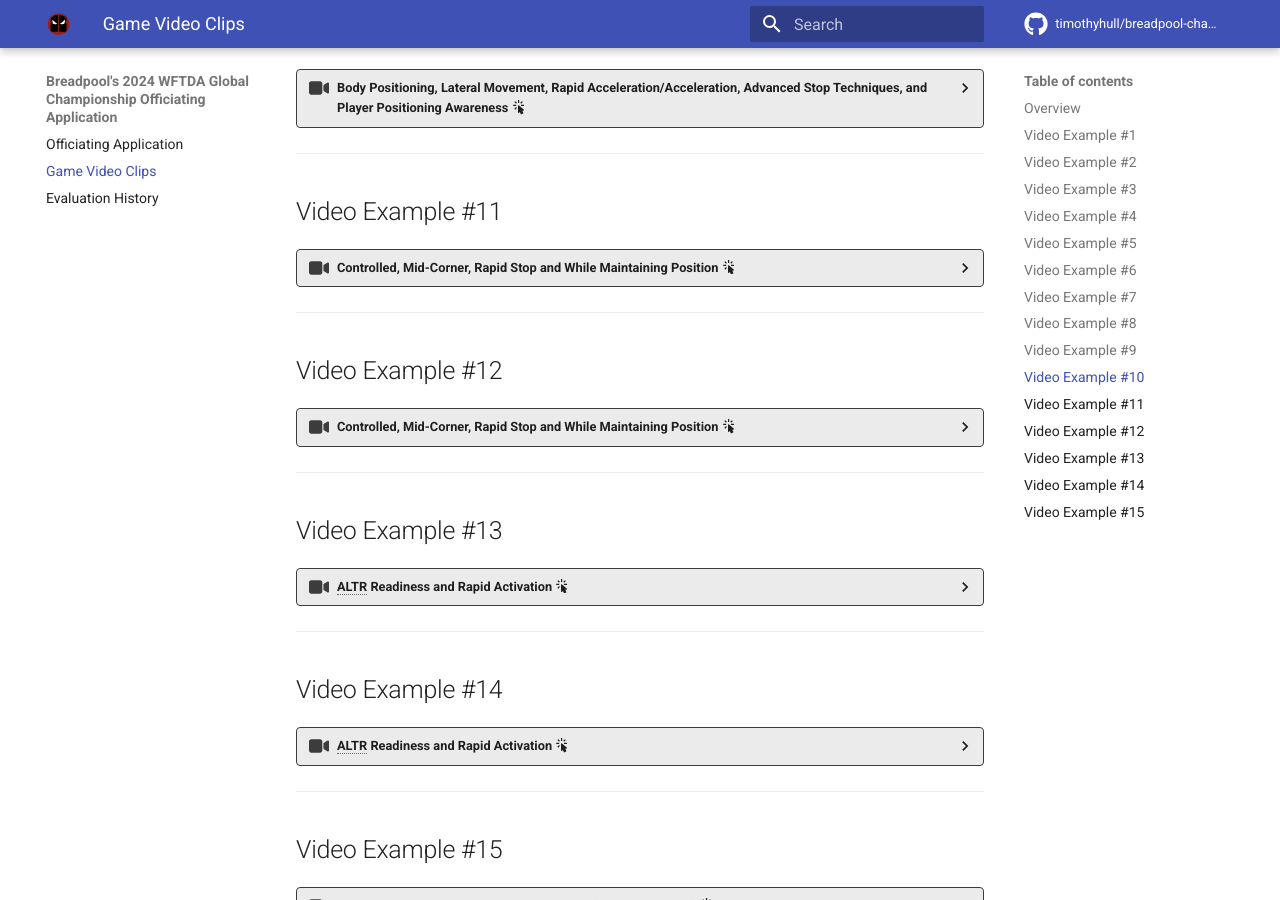
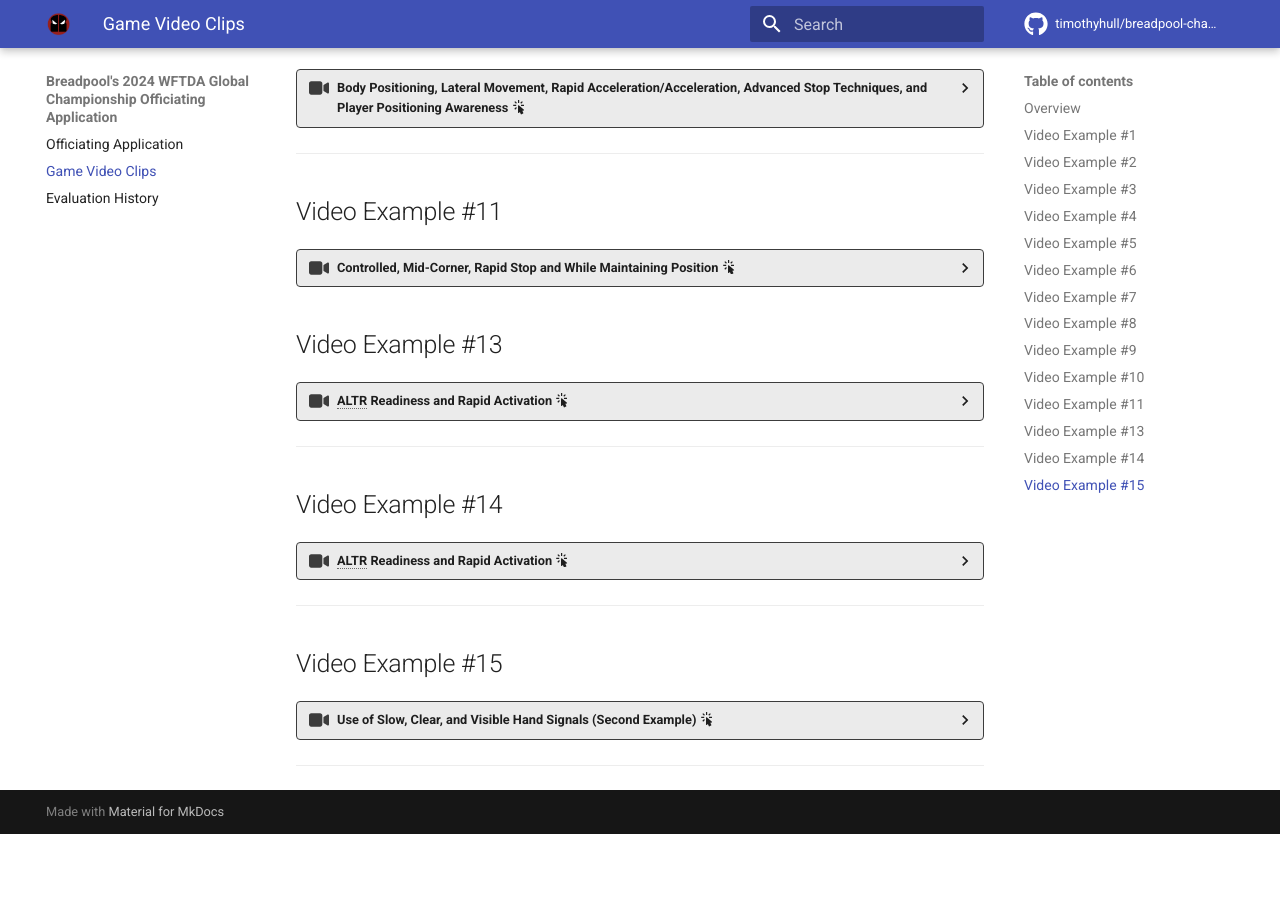
Before and after one commit to timothyhull/breadpool-champs-app, an MkDocs documentation site: the page built from docs/game_video_clips.md, in a window 1280 px wide and 900 px high, scrolled down 1769 px. Built offline with MkDocs 1.6.1 and Material for MkDocs 9.7.7, drawn with Linux system fonts in a browser that asks for light colours; comment, search, counter and statistics services are not loaded; after the commit the page ends 2603 px from its top, so only the background shows below that; some of the changed lines change nothing that is shown.

Commit message:
Remove duplicate example

```diff
--- a/docs/game_video_clips.md
+++ b/docs/game_video_clips.md
@@ -293,37 +293,6 @@ Below are links to some of my recent officiating experiences for various game si
         <br>[https://youtu.be/hWdVqVpOs2w?t=3458 :octicons-link-external-24:](https://youtu.be/hWdVqVpOs2w?t=3458){ target=_blank }
     </center>
 
----
-
-## Video Example #12
-
-??? video "Controlled, Mid-Corner, Rapid Stop and While Maintaining Position  :material-cursor-default-click:"
-
-    === "Overview :material-cursor-default-click:"
-
-        - At the ≈57:45 mark in this video, while serving as a JR, my jammer, White #700 will earn lead, rapidly exit the front engagement zone, and approach the pack at high speed.
-        - My jammer realizes they do not have much time before the opposing will approach the pack and score points for themselves.
-        - My jammer rapidly decelerates and negotiates the pack for a few seconds before calling-off the jam.
-        - The players in this game are all RCR TT skaters, making the game representative of elite-level play.
-
-    === "Outcome :material-cursor-default-click:"
-
-        - I had to rapidly accelerate to maintain alignment with my jammer on their scoring trip, respond to and match their rapid deceleration in a compressed space (the middle of a turn), maintain accurate alignment with my jammer to track earned passes, and respond to the call-off request the jam immediately.
-        - I used a single-leg backward plow stop technique to perform a controlled stop that allowed me to remain in position, not occupy more space than absolutely necessary, and move laterally through the apex of the turn in alignment with my jammer.
-
-    === "Importance :material-cursor-default-click:"
-
-        - I specifically practice this exact stop technique and scenario because it is difficult to get right, and I believe this example demonstrates I exhibit the skating skills and body positioning required to officiate fast-moving derby with elite-level players and teams.
-
-    <center>
-        <iframe align="middle" width="560" height="315" src="https://www.youtube.com/embed/hWdVqVpOs2w?start=3458" title="https://youtu.be/hWdVqVpOs2w?t=3458" frameborder="0" allow="accelerometer; autoplay; clipboard-write; encrypted-media; gyroscope; picture-in-picture; web-share" referrerpolicy="strict-origin-when-cross-origin" allowfullscreen></iframe>
-    </center>
-    <center>
-        <br>[https://youtu.be/hWdVqVpOs2w?t=3458 :octicons-link-external-24:](https://youtu.be/hWdVqVpOs2w?t=3458){ target=_blank }
-    </center>
-
----
-
 ## Video Example #13
 
 ??? video "ALTR Readiness and Rapid Activation  :material-cursor-default-click:"
```
